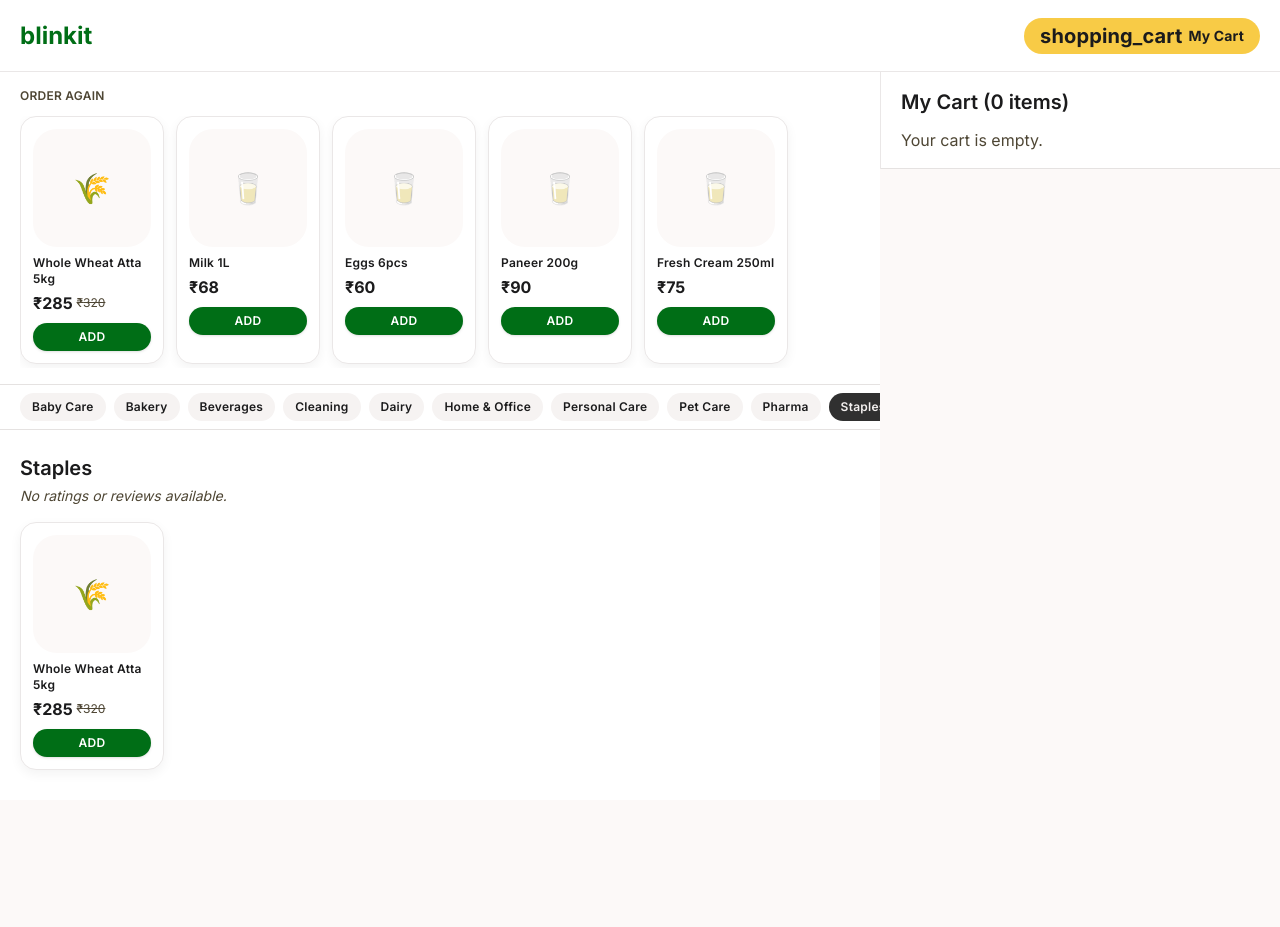
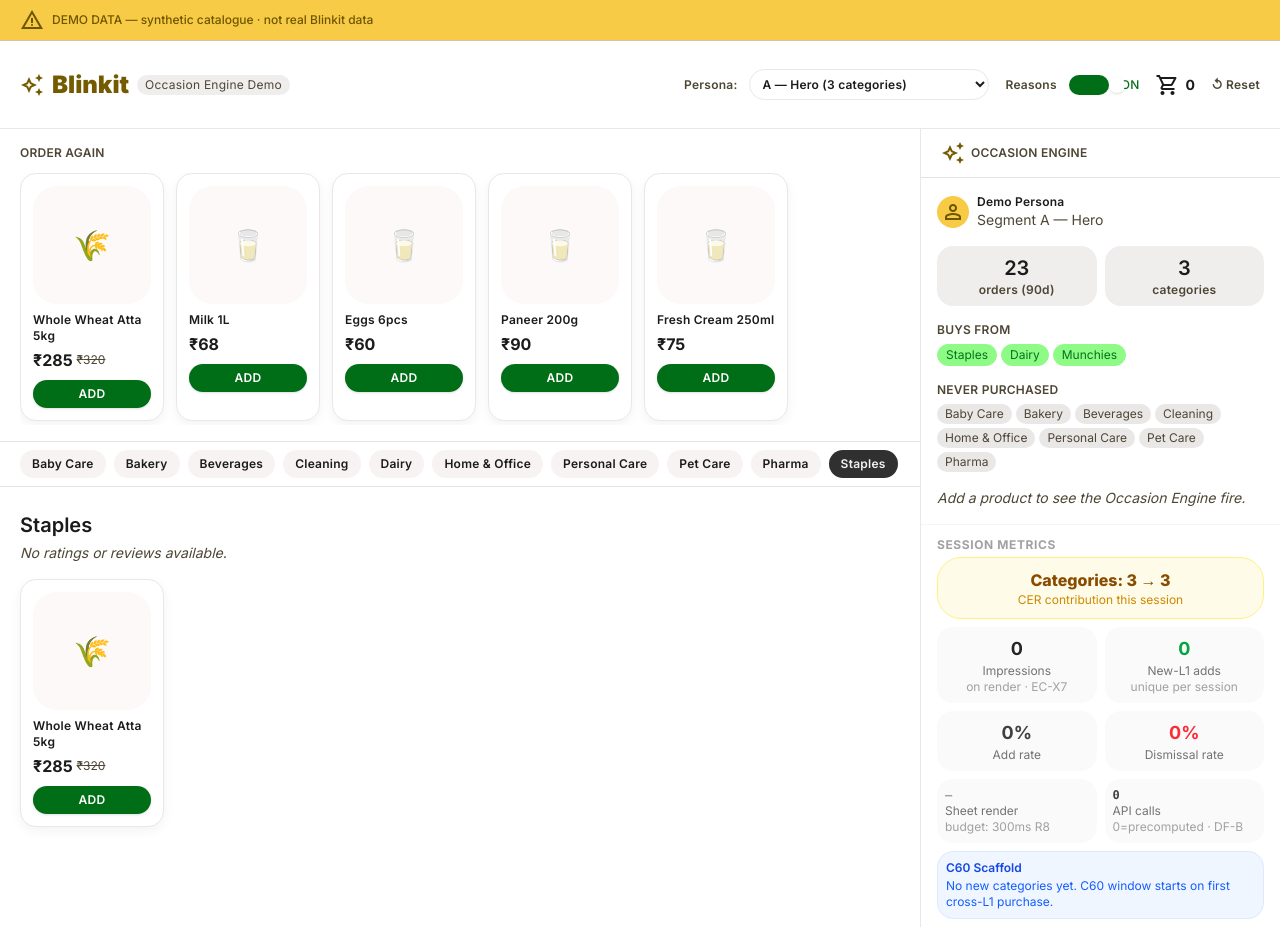
Before and after one commit to GautamThakur1999/NLblinkitmvp, a Next.js app: page /demo in a window 1280 px wide. Before the commit the page ends 800 px from the top, so only its background shows below. Built offline with nearby package versions, Linux system fonts and the light colour scheme.

Commit message:
P16-9: Restore Evaluator Tools and fix Google Fonts import order

```diff
--- a/src/app/demo/page.tsx
+++ b/src/app/demo/page.tsx
@@ -204,7 +204,8 @@
 
 // ── Discovery Rail ────────────────────────────────────────────────────────────
 function DiscoveryRail({
-  occasion, cartSkuIds, onAddSuggestion, isLoading, showReason,
+  occasion, lastAnchor, cartSkuIds, onAddSuggestion, onDismiss,
+  personaKey, persona, renderTimeMs, isLoading, showReason,
 }: {
   occasion: OccasionResult | null;
   lastAnchor: Sku | null;
@@ -217,28 +218,53 @@
   isLoading: boolean;
   showReason: boolean;
 }) {
-  if (!isLoading && !occasion) return null;
+  return (
+    <aside className="flex flex-col flex-1 overflow-y-auto" aria-live="polite">
+      {/* Header */}
+      <div className="px-gutter py-sm border-b border-surface-container-highest flex items-center justify-between flex-shrink-0">
+        <div className="flex items-center gap-1.5">
+          <span className="material-symbols-outlined text-primary text-[18px]">auto_awesome</span>
+          <span className="font-label-md text-label-md text-on-surface-variant uppercase">Occasion Engine</span>
+        </div>
+        {renderTimeMs !== null && (
+          <span className={`font-label-md text-label-md px-1.5 py-0.5 rounded ${renderTimeMs < 300 ? "bg-secondary-container text-on-secondary-container" : "bg-error-container text-on-error-container"}`}>
+            {renderTimeMs}ms {renderTimeMs < 300 ? "✓" : "✗ R8"}
+          </span>
+        )}
+      </div>
 
-  return (
-    <aside className="flex flex-col flex-1" aria-live="polite">
       {isLoading ? (
         <div className="flex-1 flex items-center justify-center py-2xl">
-          <div className="animate-spin w-6 h-6 border-2 border-primary border-t-transparent rounded-full" />
+          <div className="animate-spin w-5 h-5 border-2 border-primary border-t-transparent rounded-full" />
         </div>
       ) : occasion ? (
-        <div className="p-gutter space-y-md animate-in fade-in slide-in-from-bottom-2 duration-300">
-          <div className="flex items-center gap-2 mb-2">
-            <span className="material-symbols-outlined text-secondary text-[24px]">sparkles</span>
-            <p className="font-headline-sm text-headline-sm text-on-surface font-bold">{occasion.headline}</p>
-          </div>
+        <div className="p-gutter space-y-sm ai-glow h-full">
+          {lastAnchor && (
+            <div className="flex items-center gap-2 font-label-md text-label-md text-secondary">
+              <span className="material-symbols-outlined text-[16px]">check_circle</span><span className="truncate">{lastAnchor.name} added</span>
+            </div>
+          )}
+          <div className="h-px bg-outline-variant/30" />
+          <p className="font-headline-sm text-headline-sm text-on-surface">{occasion.headline}</p>
           <div className="space-y-sm">
             {occasion.suggestions.map(sug => (
               <SuggestionCard key={sug.sku_id} sug={sug} onAdd={onAddSuggestion}
                 inCart={cartSkuIds.has(sug.sku_id)} showReason={showReason} />
             ))}
           </div>
+          {/* P13-11: Dismiss tracking */}
+          <button
+            onClick={onDismiss}
+            className="w-full py-sm rounded-lg font-label-md text-label-md text-on-surface-variant hover:bg-surface-container-highest transition-colors mt-sm border border-surface-container-high"
+          >
+            Dismiss suggestions
+          </button>
         </div>
-      ) : null}
+      ) : (
+        <div className="flex-1">
+          <PersonaPanel personaKey={personaKey} persona={persona} />
+        </div>
+      )}
     </aside>
   );
 }
@@ -553,16 +579,48 @@
 
   return (
     <div className="min-h-screen bg-surface flex flex-col font-inter">
+      <DemoBanner />
+
       {/* Nav */}
-      <header className="bg-surface-container-lowest border-b border-surface-container-high px-gutter py-sm flex items-center justify-between flex-shrink-0 z-10 h-[72px]">
+      <header className="bg-surface-container-lowest border-b border-surface-container-high px-gutter py-sm flex items-center gap-md flex-shrink-0 z-10 h-[88px]">
         <div className="flex items-center gap-2 font-headline-md text-headline-md font-black text-primary">
-          <span className="text-secondary text-2xl font-bold">blinkit</span>
+          <span className="material-symbols-outlined fill">auto_awesome</span>
+          <span>Blinkit</span>
+          <span className="font-label-md text-label-md bg-surface-container text-on-surface-variant px-2 py-0.5 rounded-full font-normal">Occasion Engine Demo</span>
         </div>
-
+        <div className="flex-1" />
+        {/* P12-19: Persona switcher */}
+        <div className="flex items-center gap-sm">
+          <span className="font-label-md text-label-md text-on-surface-variant hidden lg:block">Persona:</span>
+          <select
+            value={personaKey}
+            onChange={e => switchPersona(e.target.value as PersonaKey)}
+            className="font-label-md text-label-md border border-surface-container-high rounded-lg px-2 py-1.5 bg-surface-container-lowest text-on-surface outline-none"
+          >
+            <option value="user_segment_a_hero">A — Hero (3 categories)</option>
+            <option value="user_segment_b_suppression">B — Suppression (Home & Office)</option>
+          </select>
+        </div>
+        {/* P13-10: Reason A/B toggle */}
+        <div className="flex items-center gap-sm font-label-md text-label-md">
+          <span className="text-on-surface-variant hidden lg:block">Reasons</span>
+          <button
+            onClick={() => setReasonVisible(v => !v)}
+            className={`w-10 h-5 rounded-full transition-colors relative ${reasonVisible ? "bg-secondary" : "bg-surface-container-highest"}`}
+          >
+            <span className={`absolute top-0.5 w-4 h-4 rounded-full bg-surface-container-lowest shadow-sm transition-transform ${reasonVisible ? "translate-x-5" : "translate-x-0.5"}`} />
+          </button>
+          <span className={`hidden lg:block ${reasonVisible ? "text-secondary font-medium" : "text-on-surface-variant"}`}>
+            {reasonVisible ? "ON" : "off"}
+          </span>
+        </div>
         {/* Cart */}
-        <div className="flex items-center gap-1.5 font-label-lg text-label-lg font-bold text-on-surface bg-primary-container text-on-primary-container px-4 py-2 rounded-xl">
-          <span className="material-symbols-outlined text-[20px]">shopping_cart</span> <span>{cart.length > 0 ? `₹${totalCartValue}` : "My Cart"}</span>
+        <div className="flex items-center gap-1.5 font-label-lg text-label-lg font-bold text-on-surface">
+          <span className="material-symbols-outlined">shopping_cart</span> <span>{cart.length}</span>
         </div>
+        <button onClick={resetDemo} className="font-label-md text-label-md text-on-surface-variant hover:text-on-surface transition-colors">
+          ↺ Reset
+        </button>
       </header>
 
       {/* Body: main + rail */}
@@ -603,46 +661,39 @@
             </div>
           </section>
 
-          {/* Removed original Cart summary to move it to the right rail */}
-        </main>
-
-        {/* Right rail wrapper (Customer-facing Cart & Suggestions) */}
-        <div className="w-80 lg:w-[400px] flex-shrink-0 h-full flex flex-col bg-surface-container-lowest border-l border-surface-container-high overflow-y-auto">
-
-          {/* Consumer Cart summary */}
-          <div className="px-gutter py-md border-b border-surface-container-highest bg-surface-container-lowest">
-            <h2 className="font-headline-sm text-headline-sm text-on-surface mb-sm">
-              My Cart ({cart.length} items)
-            </h2>
-            {cart.length === 0 ? (
-              <p className="font-body-md text-body-md text-on-surface-variant">Your cart is empty.</p>
-            ) : (
-              <div className="space-y-sm mb-md">
+          {/* Cart summary with remove (P13-3) */}
+          {cart.length > 0 && (
+            <section className="px-gutter py-md border-t border-surface-container-highest bg-surface-container-lowest">
+              <h2 className="font-label-md text-label-md text-on-surface-variant uppercase mb-sm">
+                Cart ({cart.length} items)
+              </h2>
+              <div className="space-y-sm mb-sm">
                 {cart.map(sku => (
                   <div key={sku.sku_id} className="flex items-center justify-between font-label-md text-label-md bg-surface-container rounded-lg px-3 py-2">
-                    <span className="text-on-surface font-medium">{sku.name}</span>
-                    <div className="flex items-center gap-3">
-                      <span className="text-on-surface-variant font-bold">₹{sku.price}</span>
+                    <span className="text-on-surface">{sku.name} · ₹{sku.price}</span>
+                    <div className="flex items-center gap-2">
+                      {!persona.purchased_l1s.includes(sku.l1_category) && (
+                        <span className="text-secondary font-bold px-1.5 py-0.5 bg-secondary-container rounded text-xs">New L1</span>
+                      )}
+                      {/* P13-3: Remove button — reverses CER count */}
                       <button onClick={() => handleRemoveFromCart(sku.sku_id)}
-                        className="text-on-surface-variant hover:text-error transition-colors flex items-center">
-                        <span className="material-symbols-outlined text-[18px]">delete</span>
-                      </button>
+                        className="text-on-surface-variant hover:text-error transition-colors font-bold"><span className="material-symbols-outlined text-[16px]">close</span></button>
                     </div>
                   </div>
                 ))}
               </div>
-            )}
-            {cart.length > 0 && (
               <button
                 onClick={() => setCheckoutStarted(true)}
-                className="w-full py-md bg-secondary text-on-secondary font-label-lg text-label-lg font-bold rounded-xl hover:bg-[#005a12] transition-colors active:scale-95 shadow-sm flex items-center justify-between px-4"
+                className="w-full py-md bg-secondary text-on-secondary font-label-lg text-label-lg font-bold rounded-xl hover:bg-[#005a12] transition-colors active:scale-95 shadow-sm"
               >
-                <span>{checkoutStarted ? "Processing..." : `₹${totalCartValue}`}</span>
-                <span>{checkoutStarted ? "✓" : "Proceed to Checkout >"}</span>
+                {checkoutStarted ? "✓ Checkout started" : `Checkout · ₹${totalCartValue}`}
               </button>
-            )}
-          </div>
+            </section>
+          )}
+        </main>
 
+        {/* Right rail wrapper */}
+        <div className="w-80 lg:w-[360px] flex-shrink-0 h-full flex flex-col bg-surface-container-lowest border-l border-surface-container-high overflow-y-auto">
           <DiscoveryRail
             occasion={occasion}
             lastAnchor={lastAnchor}
@@ -651,10 +702,22 @@
             onDismiss={handleDismiss}
             personaKey={personaKey}
             persona={persona}
-            renderTimeMs={null}
+            renderTimeMs={lastRenderMs}
             isLoading={isLoading}
-            showReason={true}
+            showReason={reasonVisible}
           />
+          <MetricsPanel
+            impressions={impressions}
+            newL1Adds={newL1Adds}
+            dismissals={dismissals}
+            baseL1Count={baseL1Count}
+            currentL1Count={currentL1Count}
+            lastRenderMs={lastRenderMs}
+            networkCalls={networkCalls}
+            checkoutStarted={checkoutStarted}
+            occasionStats={occasionStats}
+          />
+          <TriggerLog log={triggerLog} />
         </div>
       </div>
     </div>
--- a/src/app/globals.css
+++ b/src/app/globals.css
@@ -1,5 +1,5 @@
+@import url("https://fonts.googleapis.com/css2?family=Material+Symbols+Outlined:opsz,wght,FILL,GRAD@20..48,100..700,0..1,-50..200");
 @import "tailwindcss";
-@import url("https://fonts.googleapis.com/css2?family=Material+Symbols+Outlined:opsz,wght,FILL,GRAD@20..48,100..700,0..1,-50..200");
 
 @custom-variant dark (&:where(.dark, .dark *));
 
```
